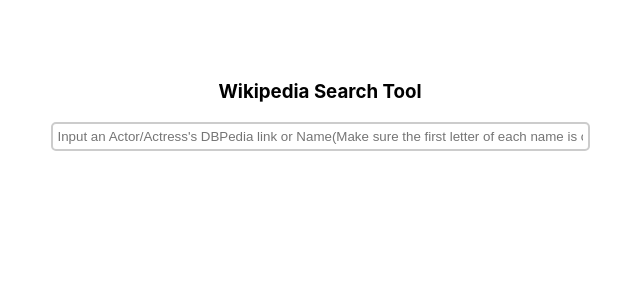
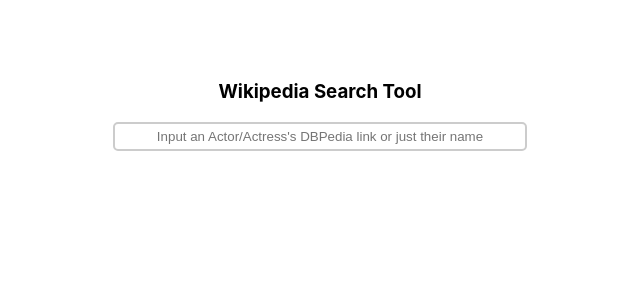
Before and after one commit to thomassdk/dbpedia-showcase, a React (Create React App) app: page / in a window 1280 px wide. Shown: the top 300 px of the page, without its empty margins (320-960 px from the left). Built offline with nearby package versions, Linux system fonts and the light colour scheme.

Commit message:
dded case insentivity and shrunk seach bar

```diff
--- a/package.json
+++ b/package.json
@@ -5,7 +5,7 @@
   "dependencies": {
     "axios": "^0.18.0",
     "prop-types": "^15.7.2",
-    "react": "^16.8.4",
+    "react": "^16.8.6",
     "react-dom": "^16.8.4",
     "react-scripts": "2.1.8"
   },
--- a/src/App.css
+++ b/src/App.css
@@ -18,5 +18,6 @@
 }
 
 input {
-  width: 525px;
+  width: 400px;
+  text-align: center;
 }
--- a/src/App.js
+++ b/src/App.js
@@ -13,6 +13,10 @@
   handleChange(event) {
     this.setState({
       input: event.target.value
+        .toLowerCase()
+        .split(" ")
+        .map(s => s.charAt(0).toUpperCase() + s.substring(1))
+        .join(" ")
     });
   }
 
@@ -24,7 +28,7 @@
           type="text"
           id="input"
           className="InputText"
-          placeholder="Input an Actor/Actress's DBPedia link or Name(Make sure the first letter of each name is capitalized)"
+          placeholder="Input an Actor/Actress's DBPedia link or just their name"
           value={this.input}
           onChange={this.handleChange}
         />
--- a/src/dbpedia.js
+++ b/src/dbpedia.js
@@ -16,7 +16,9 @@
   componentDidUpdate(prevProps) {
     if (this.props.input !== prevProps.input) {
       let linkTest = /^https\w*/;
+
       let search = this.props.input;
+
       if (linkTest.test(search))
         search = "<" + this.props.input.replace("page", "resource") + ">";
       else search = "dbr:" + this.props.input.replace(" ", "_");
@@ -46,6 +48,7 @@
         {i.film.value
           .replace("http://dbpedia.org/resource/", "")
           .replace(/_/g, " ")
+          // eslint-disable-next-line
           .replace(/\(([^\)]+)\)/, "")}
       </li>
     ));
```
Also changed, not shown: 1 other file (tests, documents, lock files or other folders).
